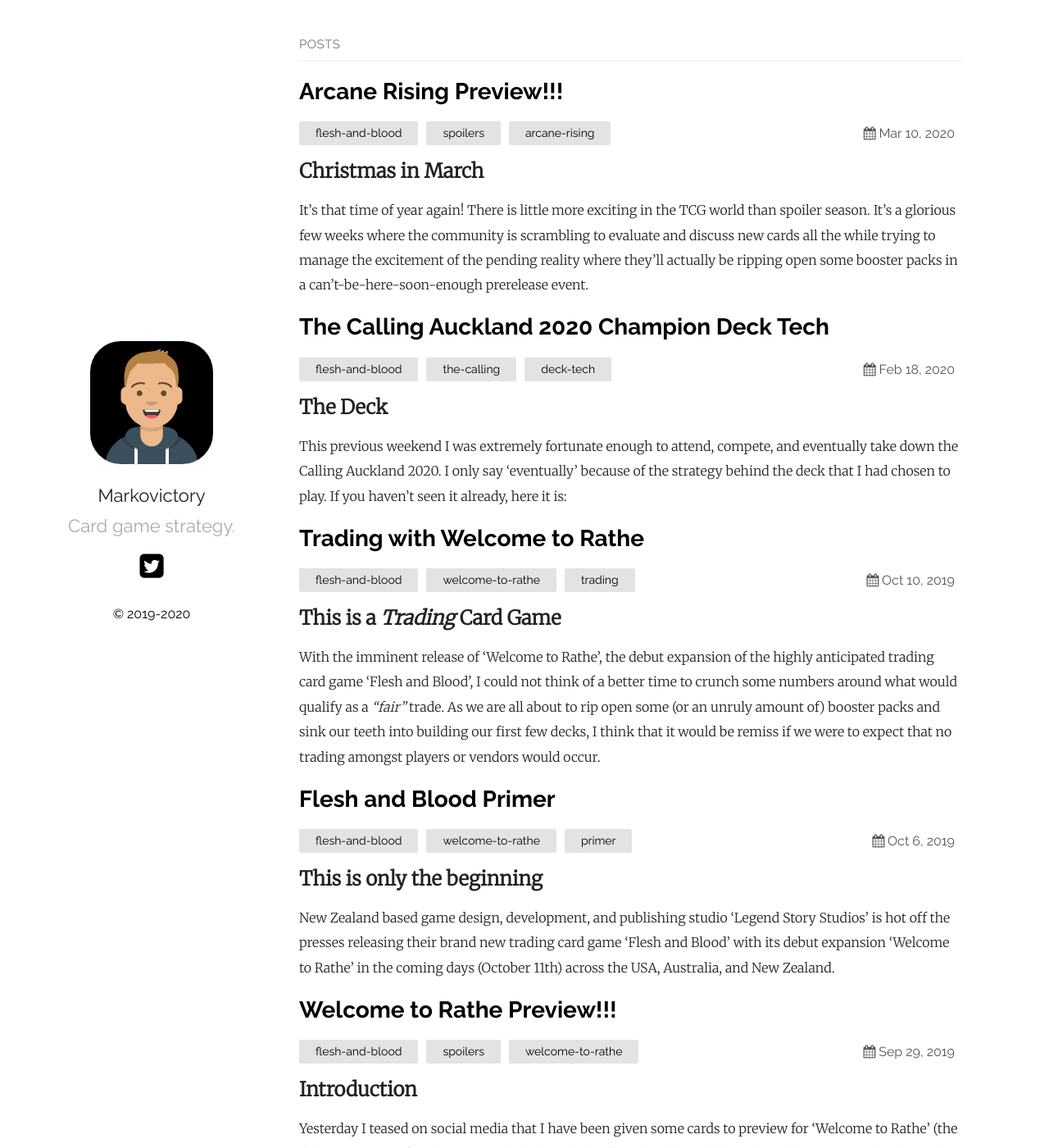
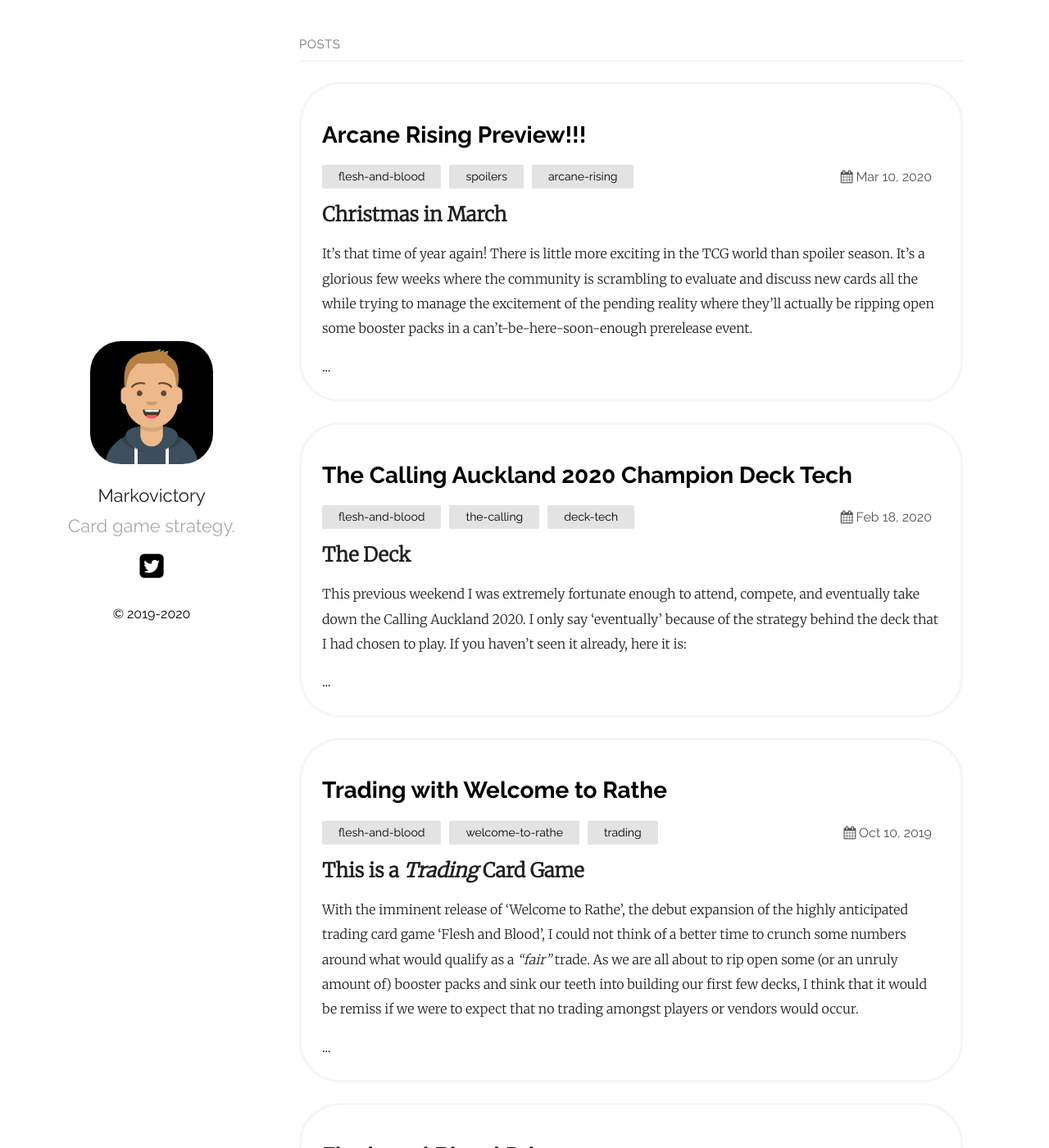
Before and after one commit to Markovictory/blog.markovictory.github.io, a Jekyll site: the page built from index.md, in a window 1280 px wide and 1400 px high. Shown: the whole window at 82% size. Built offline with Jekyll 4.4.1, drawn with Linux system fonts in a browser that asks for light colours.

Commit message:
Post Cards Layout Update

```diff
--- a/_layouts/home.html
+++ b/_layouts/home.html
@@ -15,7 +15,7 @@
   </li>
 
   {%- for post in site.posts -%}
-  <li>
+  <li class="post-item">
     {%- assign date_format = site.plainwhite.date_format | default: "%b %-d, %Y" -%}
     <a class="post-link" href="{{ post.url | relative_url }}">
       <h2 class="post-title">{{ post.title | escape }}</h2>
@@ -30,7 +30,7 @@
     </div>
     <div class="post">
       {%- if site.show_excerpts -%}
-      {{ post.excerpt }}
+      {{ post.excerpt }}...
       {%- endif -%}
     </div>
   </li>
--- a/_sass/plain.scss
+++ b/_sass/plain.scss
@@ -155,6 +155,15 @@
 		margin-top: 0;
 	}
 }
+.post-item {
+	border-radius: 50px;
+	padding: 25px;
+	margin: 25px 0;
+	border: solid #f6f6f6;
+}
+.post-item:hover {
+	background-color: #f6f6f6;
+}
 .post-container {
 	padding-left: 40px;
 }
```
